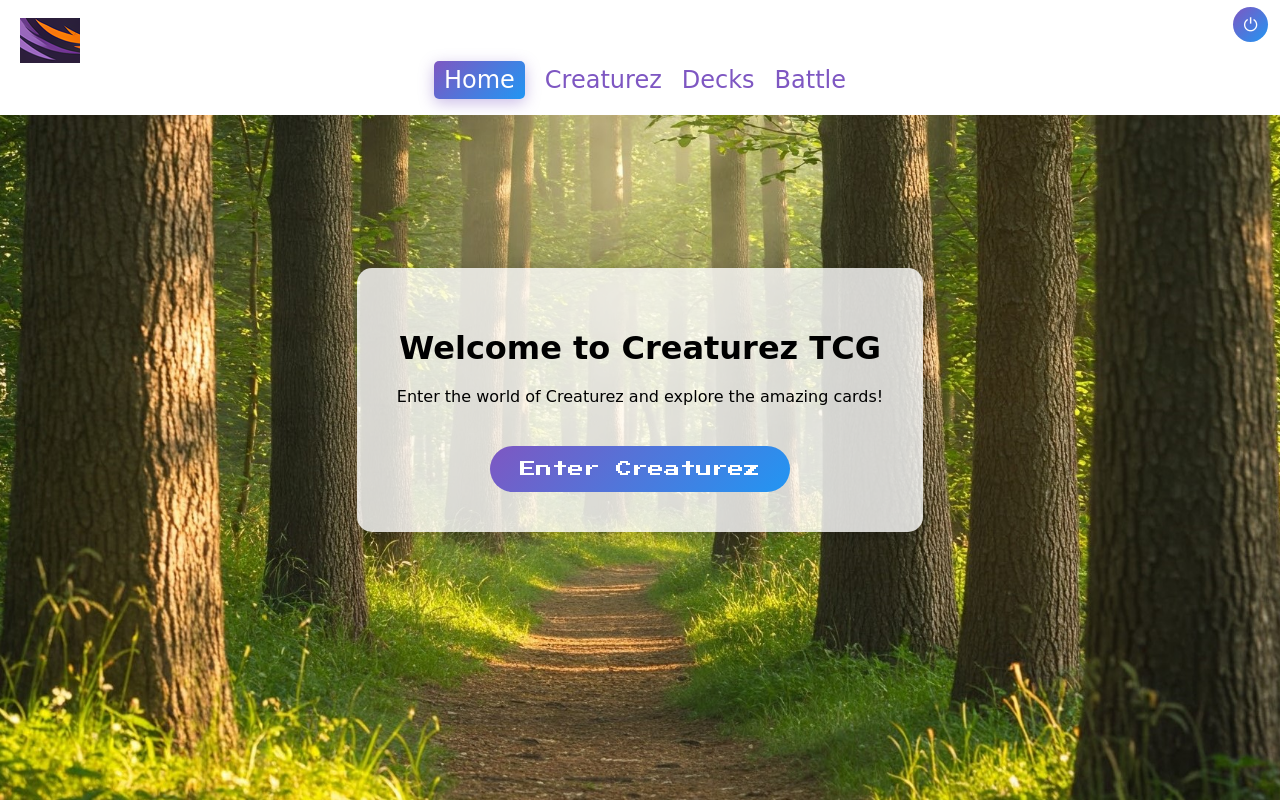
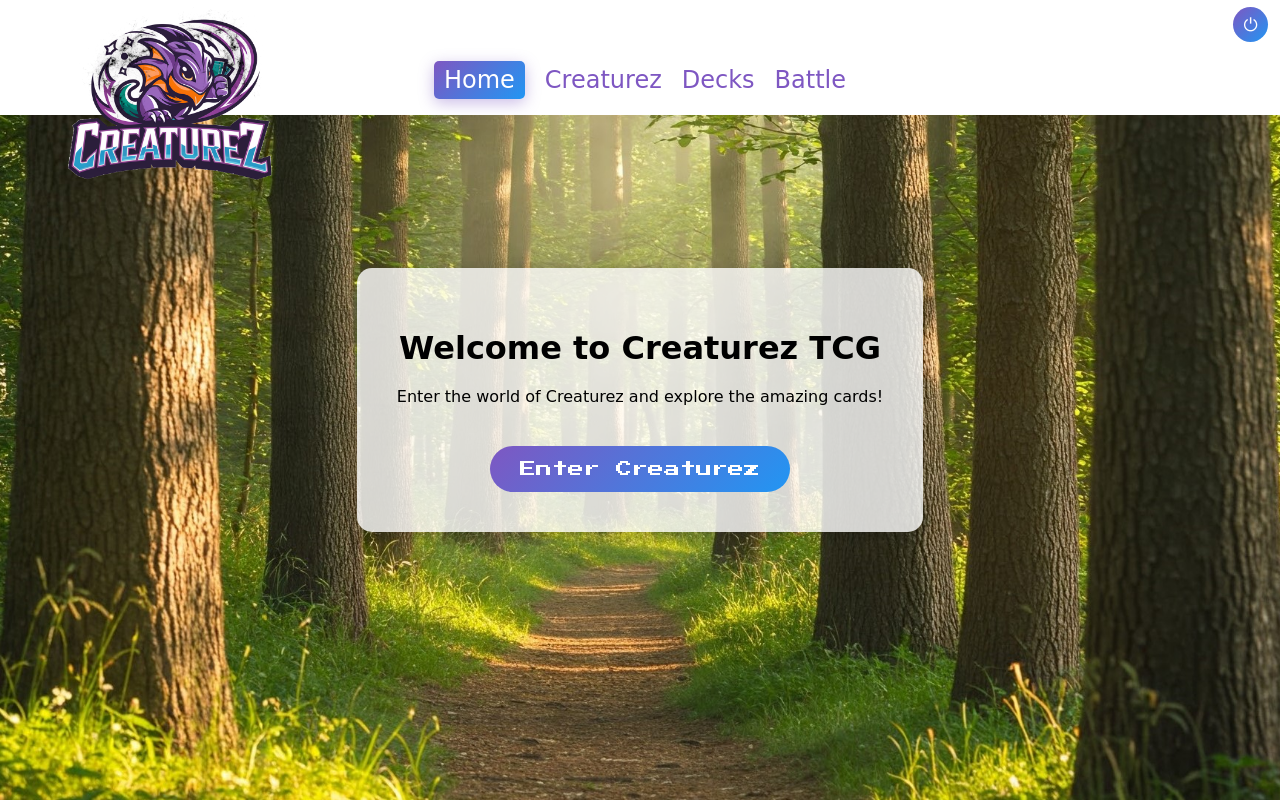
Before and after one commit to BenApisa/Creaturez, a website: page public/pages/index.html in a window 1280 px wide. Drawn offline with Linux system fonts and the light colour scheme.

Commit message:
Fix logo x8 hopefully last

```diff
--- a/public/css/styles.css
+++ b/public/css/styles.css
@@ -61,7 +61,7 @@ header {
     width: 100%;
     display: flex;
     justify-content: space-between;
-    align-items: center;
+    align-items: flex-start; /* Changed from center */
     position: fixed;
     top: 0;
     height: 45px;
@@ -72,18 +72,19 @@ header {
 
 header .logo-container {
     position: relative;
-    width: 200px; /* Set a fixed width */
-    height: 120px; /* Increased container height */
+    width: 300px; /* Increased width */
+    height: 150px; /* Increased height */
     display: flex;
-    align-items: center;
-    margin-top: 35px; /* Push the container down */
+    align-items: flex-start; /* Changed from center */
+    margin-top: 0; /* Removed margin-top */
 }
 
 header .logo {
-    width: 30%;
+    width: 100%; /* Use full container width */
     height: auto;
-    max-height: 45px; /* Increased max height */
-    object-fit: none;
+    max-height: none; /* Remove max-height restriction */
+    object-fit: contain;
+    margin-top: -52px; /* Adjust this value to position the logo correctly */
 }
 
 button.mode-toggle {
```
